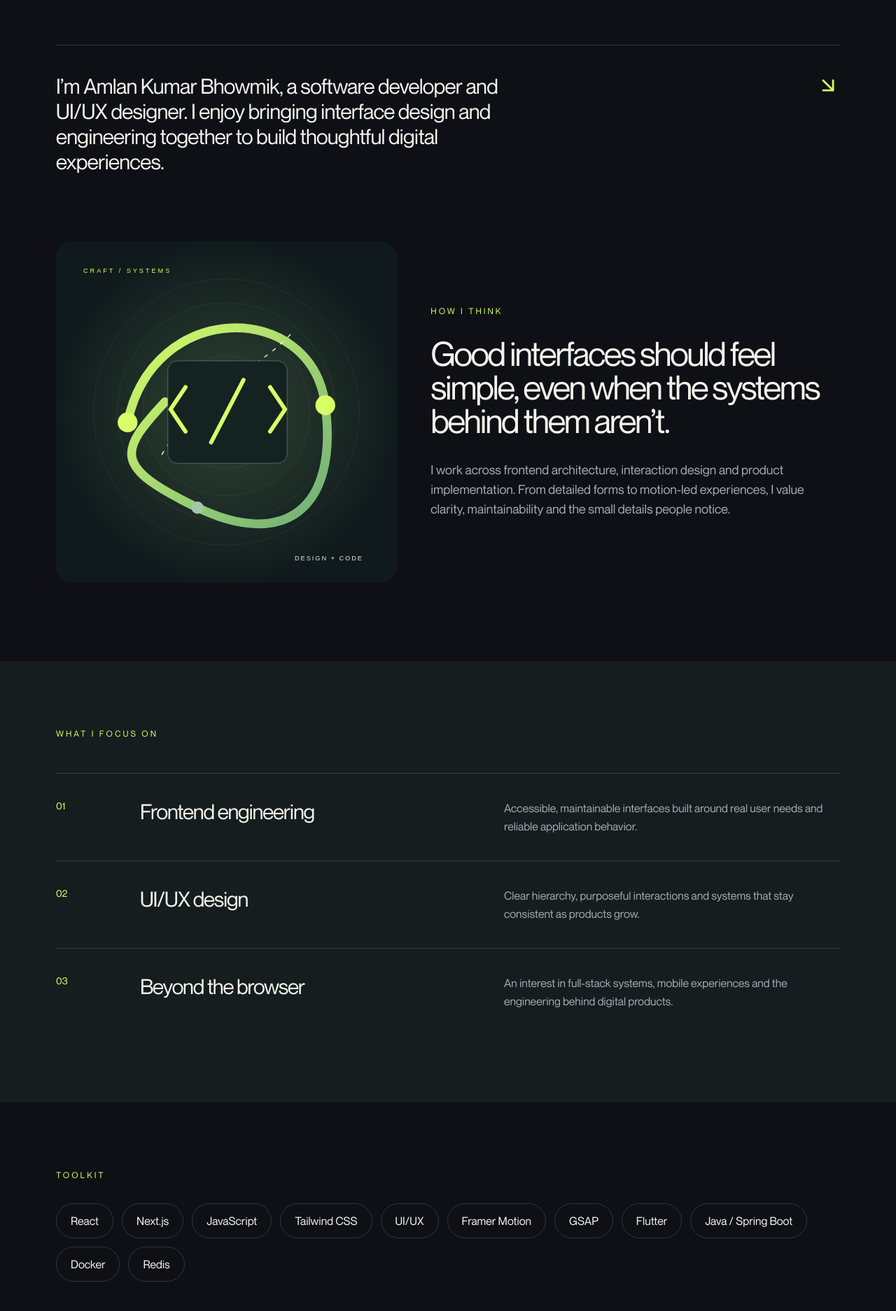
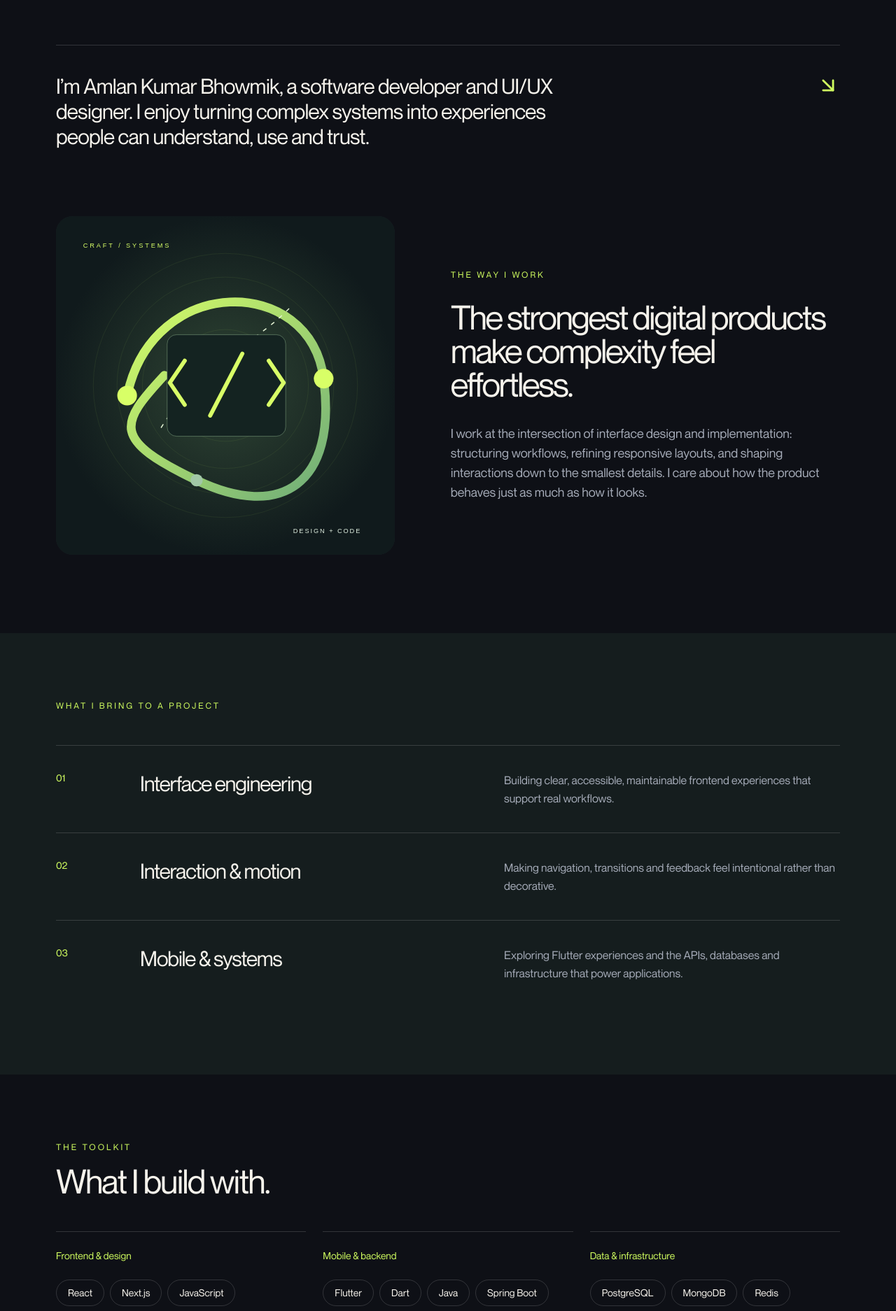
Before and after one commit to coreamlan-stack/amlan-portfolio, a Next.js app: page /about in a window 1280 px wide. Shown: the part 469-2343 px from the top of the page at 70% size. Built offline with nearby package versions, Linux system fonts and the light colour scheme.

Commit message:
Refine About storytelling, tooling groups and accessible image layout

```diff
--- a/app/about/page.jsx
+++ b/app/about/page.jsx
@@ -1,4 +1,5 @@
 import { ArrowDownRight, ArrowUpRight } from 'lucide-react';
+import Image from 'next/image';
 import Link from 'next/link';
 
 import { PageReveal } from '@/app/_components/page-reveal';
@@ -7,15 +8,20 @@ import { SubpageNav } from '@/app/_components/subpage-nav';
 
 export const metadata = {
   title: 'About',
-  description: 'About Amlan Kumar Bhowmik — software developer and UI/UX designer.',
+  description: 'Amlan Kumar Bhowmik — design-led software development across frontend, UI/UX and mobile.',
 };
 
-const strengths = [
-  { number: '01', title: 'Frontend engineering', text: 'Accessible, maintainable interfaces built around real user needs and reliable application behavior.' },
-  { number: '02', title: 'UI/UX design', text: 'Clear hierarchy, purposeful interactions and systems that stay consistent as products grow.' },
-  { number: '03', title: 'Beyond the browser', text: 'An interest in full-stack systems, mobile experiences and the engineering behind digital products.' },
+const disciplines = [
+  { number: '01', title: 'Interface engineering', detail: 'Building clear, accessible, maintainable frontend experiences that support real workflows.' },
+  { number: '02', title: 'Interaction & motion', detail: 'Making navigation, transitions and feedback feel intentional rather than decorative.' },
+  { number: '03', title: 'Mobile & systems', detail: 'Exploring Flutter experiences and the APIs, databases and infrastructure that power applications.' },
 ];
-const toolkit = ['React', 'Next.js', 'JavaScript', 'Tailwind CSS', 'UI/UX', 'Framer Motion', 'GSAP', 'Flutter', 'Java / Spring Boot', 'Docker', 'Redis'];
+
+const tools = [
+  { title: 'Frontend & design', items: ['React', 'Next.js', 'JavaScript', 'Tailwind CSS', 'UI/UX', 'Framer Motion', 'GSAP'] },
+  { title: 'Mobile & backend', items: ['Flutter', 'Dart', 'Java', 'Spring Boot', 'REST APIs'] },
+  { title: 'Data & infrastructure', items: ['PostgreSQL', 'MongoDB', 'Redis', 'Docker', 'GitHub', 'GitLab'] },
+];
 
 export default function AboutPage() {
   return (
@@ -23,31 +29,86 @@ export default function AboutPage() {
       <main className='relative min-h-screen bg-background text-foreground'>
         <SubpageNav />
         <section className='mx-auto max-w-[1440px] px-6 pb-24 pt-36 sm:px-12 sm:pt-44 lg:px-20'>
-        <p className='mb-10 text-xs uppercase tracking-[0.25em] text-primary'>A little about me</p>
-        <PageReveal><h1 className='max-w-6xl text-[clamp(3.8rem,10.2vw,9rem)] font-medium leading-[0.94] tracking-[-0.075em]'>Design-led.<br/><span className='text-primary'>Code-minded.</span></h1></PageReveal>
+          <p className='mb-10 text-xs uppercase tracking-[0.25em] text-primary'>More than a title</p>
+          <PageReveal>
+            <h1 className='max-w-6xl text-[clamp(3.6rem,10.2vw,9rem)] font-medium leading-[0.94] tracking-[-0.075em]'>
+              Design-led.
+              <span className='block text-primary'>Code-minded.</span>
+            </h1>
+          </PageReveal>
           <div className='mt-14 flex flex-col gap-9 border-t border-white/15 pt-10 md:flex-row md:items-start md:justify-between'>
-          <p className='max-w-2xl text-xl leading-relaxed tracking-[-0.025em] sm:text-3xl'>I’m Amlan Kumar Bhowmik, a software developer and UI/UX designer. I enjoy bringing interface design and engineering together to build thoughtful digital experiences.</p>
-          <ArrowDownRight size={34} className='text-primary'/>
+            <p className='max-w-3xl text-xl leading-relaxed tracking-[-0.025em] sm:text-3xl'>
+              I’m Amlan Kumar Bhowmik, a software developer and UI/UX designer.
+              I enjoy turning complex systems into experiences people can understand,
+              use and trust.
+            </p>
+            <ArrowDownRight size={34} className='shrink-0 text-primary' aria-hidden='true'/>
           </div>
         </section>
-      <section className='mx-auto grid max-w-[1440px] gap-12 px-6 pb-28 sm:px-12 lg:grid-cols-[1fr_1.2fr] lg:px-20'>
-        <PageReveal className='overflow-hidden rounded-[1.5rem] bg-[#182124]'><img src='/projects/about-abstract.svg' alt='Abstract linework illustrating design and engineering connections' className='aspect-square h-full w-full object-cover' /></PageReveal>
+
+        <section className='mx-auto grid max-w-[1440px] gap-12 px-6 pb-28 sm:px-12 lg:grid-cols-[1fr_1.15fr] lg:gap-20 lg:px-20'>
+          <PageReveal className='overflow-hidden rounded-3xl bg-[#182124]'>
+            <Image
+              src='/projects/about-abstract.svg'
+              width={1000}
+              height={1000}
+              unoptimized
+              alt='Abstract illustration connecting design and engineering'
+              className='aspect-square size-full object-cover'
+            />
+          </PageReveal>
           <div className='flex flex-col justify-center'>
-          <p className='mb-7 text-xs uppercase tracking-[0.25em] text-primary'>How I think</p>
-          <h2 className='max-w-xl text-3xl leading-tight tracking-[-0.05em] sm:text-5xl'>Good interfaces should feel simple, even when the systems behind them aren’t.</h2>
-          <p className='mt-8 max-w-xl text-base leading-relaxed text-muted-foreground sm:text-lg'>I work across frontend architecture, interaction design and product implementation. From detailed forms to motion-led experiences, I value clarity, maintainability and the small details people notice.</p>
+            <p className='mb-7 text-xs uppercase tracking-[0.25em] text-primary'>The way I work</p>
+            <PageReveal>
+              <h2 className='max-w-xl text-3xl leading-tight tracking-[-0.05em] sm:text-5xl'>
+                The strongest digital products make complexity feel effortless.
+              </h2>
+            </PageReveal>
+            <p className='mt-8 max-w-xl text-base leading-relaxed text-muted-foreground sm:text-lg'>
+              I work at the intersection of interface design and implementation:
+              structuring workflows, refining responsive layouts, and shaping
+              interactions down to the smallest details. I care about how the
+              product behaves just as much as how it looks.
+            </p>
           </div>
         </section>
+
         <section className='bg-[#151d1e] px-6 py-24 sm:px-12 lg:px-20'>
           <div className='mx-auto max-w-[1280px]'>
-          <p className='mb-12 text-xs uppercase tracking-[0.25em] text-primary'>What I focus on</p>
-          <div>{strengths.map(item => <div key={item.number} className='grid gap-4 border-t border-white/15 py-9 md:grid-cols-[80px_1fr_1fr] md:gap-10'><span className='text-sm text-primary'>{item.number}</span><h3 className='text-2xl tracking-[-0.04em] sm:text-3xl'>{item.title}</h3><p className='max-w-lg leading-relaxed text-muted-foreground'>{item.text}</p></div>)}</div>
+            <p className='mb-12 text-xs uppercase tracking-[0.25em] text-primary'>What I bring to a project</p>
+            {disciplines.map(item => (
+              <PageReveal key={item.number}>
+                <div className='grid gap-4 border-t border-white/15 py-9 md:grid-cols-[80px_1fr_1fr] md:gap-10'>
+                  <span className='text-sm text-primary'>{item.number}</span>
+                  <h3 className='text-2xl tracking-[-0.04em] sm:text-3xl'>{item.title}</h3>
+                  <p className='max-w-lg leading-relaxed text-muted-foreground'>{item.detail}</p>
+                </div>
+              </PageReveal>
+            ))}
           </div>
         </section>
+
         <section className='mx-auto max-w-[1440px] px-6 py-24 sm:px-12 lg:px-20'>
-        <p className='mb-8 text-xs uppercase tracking-[0.25em] text-primary'>Toolkit</p>
-        <div className='flex flex-wrap gap-3'>{toolkit.map(item => <span key={item} className='rounded-full border border-white/15 px-5 py-3 text-sm transition-colors hover:border-primary hover:text-primary sm:text-base'>{item}</span>)}</div>
-        <Link href='/work' className='group mt-20 flex items-center justify-between border-t border-white/15 py-7 text-2xl tracking-tight transition-colors hover:text-primary sm:text-4xl'>Explore selected work <ArrowUpRight className='transition-transform group-hover:-translate-y-1 group-hover:translate-x-1'/></Link>
+          <p className='mb-4 text-xs uppercase tracking-[0.25em] text-primary'>The toolkit</p>
+          <h2 className='mb-12 max-w-3xl text-3xl tracking-[-.04em] sm:text-5xl'>What I build with.</h2>
+          <div className='grid gap-10 md:grid-cols-3 md:gap-6'>
+            {tools.map((group, index) => (
+              <PageReveal key={group.title} delay={index * 0.06} className='border-t border-white/15 pt-6'>
+                <h3 className='mb-6 text-sm font-medium text-primary'>{group.title}</h3>
+                <div className='flex flex-wrap gap-2'>
+                  {group.items.map(item => (
+                    <span key={item} className='rounded-full border border-white/15 px-4 py-2 text-sm transition-colors hover:border-primary hover:text-primary'>
+                      {item}
+                    </span>
+                  ))}
+                </div>
+              </PageReveal>
+            ))}
+          </div>
+          <Link href='/work' className='group mt-24 flex items-center justify-between gap-4 border-t border-white/15 py-8 text-2xl tracking-tight transition-colors hover:text-primary sm:text-4xl'>
+            Explore selected work
+            <ArrowUpRight className='shrink-0 transition-transform group-hover:-translate-y-1 group-hover:translate-x-1' aria-hidden='true'/>
+          </Link>
         </section>
       </main>
     </PageShell>
```
Lines whose indentation alone changed are shown as unchanged.
